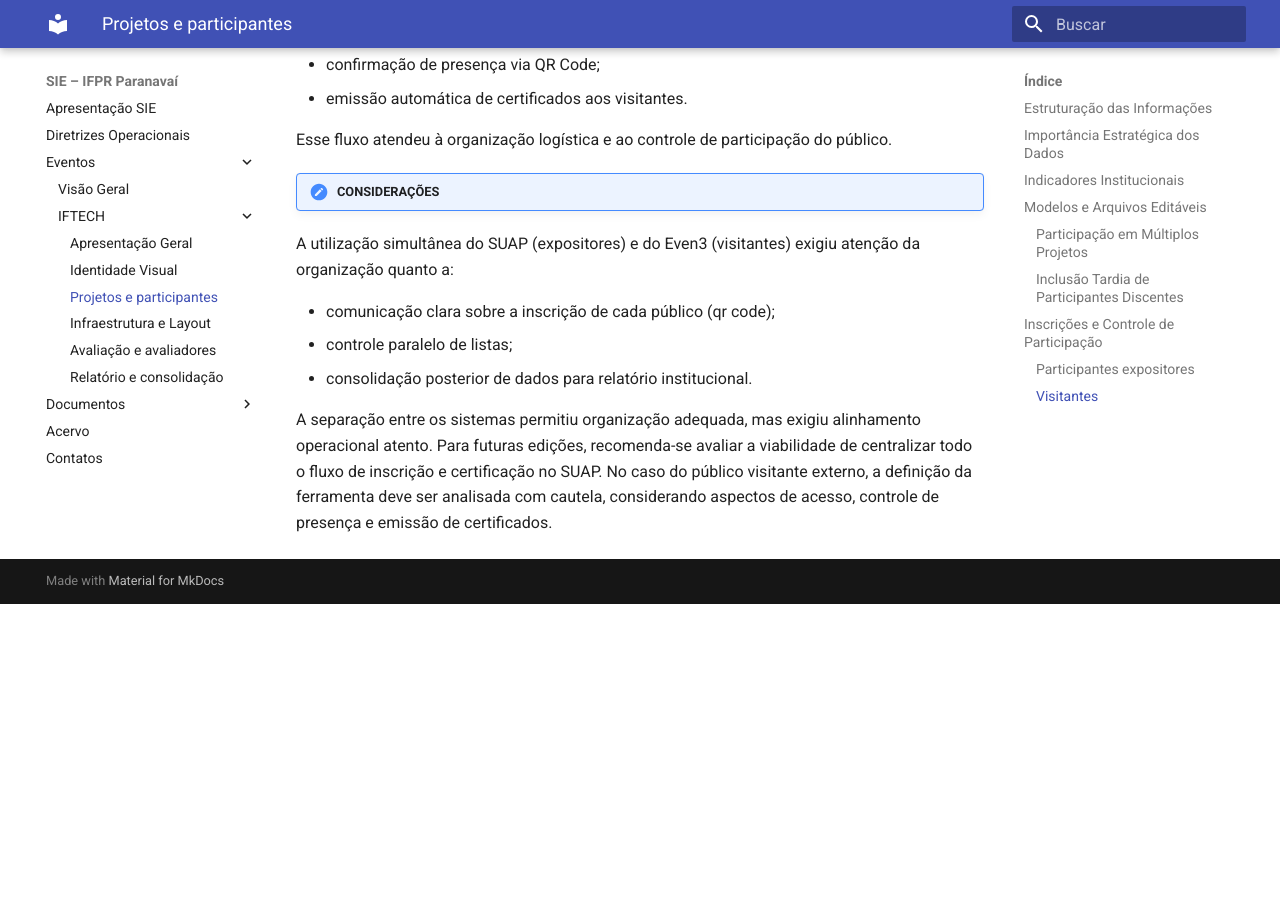
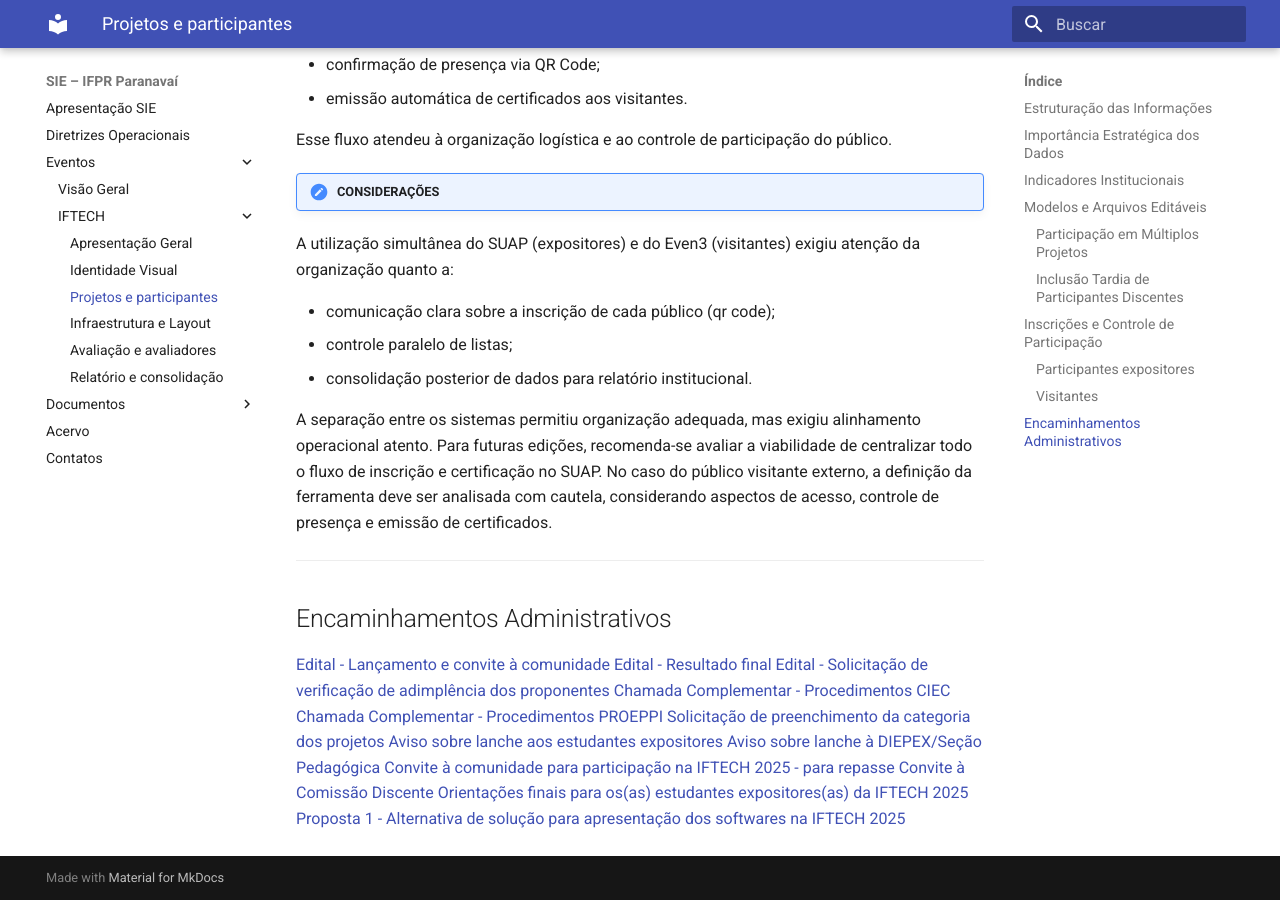
Before and after one commit to ifpr-sie-paranavai/dossie, an MkDocs documentation site: the page built from docs/eventos/iftech/projetos.md, in a window 1280 px wide and 900 px high, scrolled down 3552 px. Built offline with MkDocs 1.6.1 and Material for MkDocs 9.7.7, drawn with Linux system fonts in a browser that asks for light colours; before the commit the page ends 4156 px from its top, so only the background shows below that.

Commit message:
Update projetos.md

```diff
--- a/docs/eventos/iftech/projetos.md
+++ b/docs/eventos/iftech/projetos.md
@@ -115,3 +115,20 @@ A utilização simultânea do SUAP (expositores) e do Even3 (visitantes) exigiu
 - consolidação posterior de dados para relatório institucional.
 
 A separação entre os sistemas permitiu organização adequada, mas exigiu alinhamento operacional atento. Para futuras edições, recomenda-se avaliar a viabilidade de centralizar todo o fluxo de inscrição e certificação no SUAP. No caso do público visitante externo, a definição da ferramenta deve ser analisada com cautela, considerando aspectos de acesso, controle de presença e emissão de certificados.
+
+---
+
+## Encaminhamentos Administrativos
+
+[Edital - Lançamento e convite à comunidade](../../arquivos/Edital - Lancamento e convite a comunidade.pdf)
+[Edital - Resultado final](../../arquivos/Edital - Resultado final.pdf)
+[Edital - Solicitação de verificação de adimplência dos proponentes](../../arquivos/Edital - Solicitacao de verificacao de adimplencia dos proponentes.pdf)
+[Chamada Complementar - Procedimentos CIEC](../../arquivos/Recurso - Procedimentos CIEC.pdf)
+[Chamada Complementar - Procedimentos PROEPPI](../../arquivos/Recurso - Procedimentos PROEPPI.pdf)
+[Solicitação de preenchimento da categoria dos projetos](../../arquivos/Solicitação de preenchimento da categoria dos projetos.pdf)
+[Aviso sobre lanche aos estudantes expositores](../../arquivos/AVISO 1 - Lanche para estudantes expositores.pdf)
+[Aviso sobre lanche à DIEPEX/Seção Pedagógica](../../arquivos/AVISO 2 - DIEPEX e SECAO - Lanche para estudantes expositores.pdf)
+[Convite à comunidade para participação na IFTECH 2025 - para repasse](../../arquivos/Convite à comunidade para participação na IFTECH 2025 - para repasse.pdf)
+[Convite à Comissão Discente](../../arquivos/Convite - Comissão Discente da IFTech 2025.pdf)
+[Orientações finais para os(as) estudantes expositores(as) da IFTECH 2025](../../arquivos/Orientações finais para os(as) estudantes expositores(as) da IFTECH 2025.pdf)
+[Proposta 1 - Alternativa de solução para apresentação dos softwares na IFTECH 2025](../../arquivos/Proposta 1 - Alternativa de solução para apresentação dos softwares na IFTECH 2025.pdf)
```
